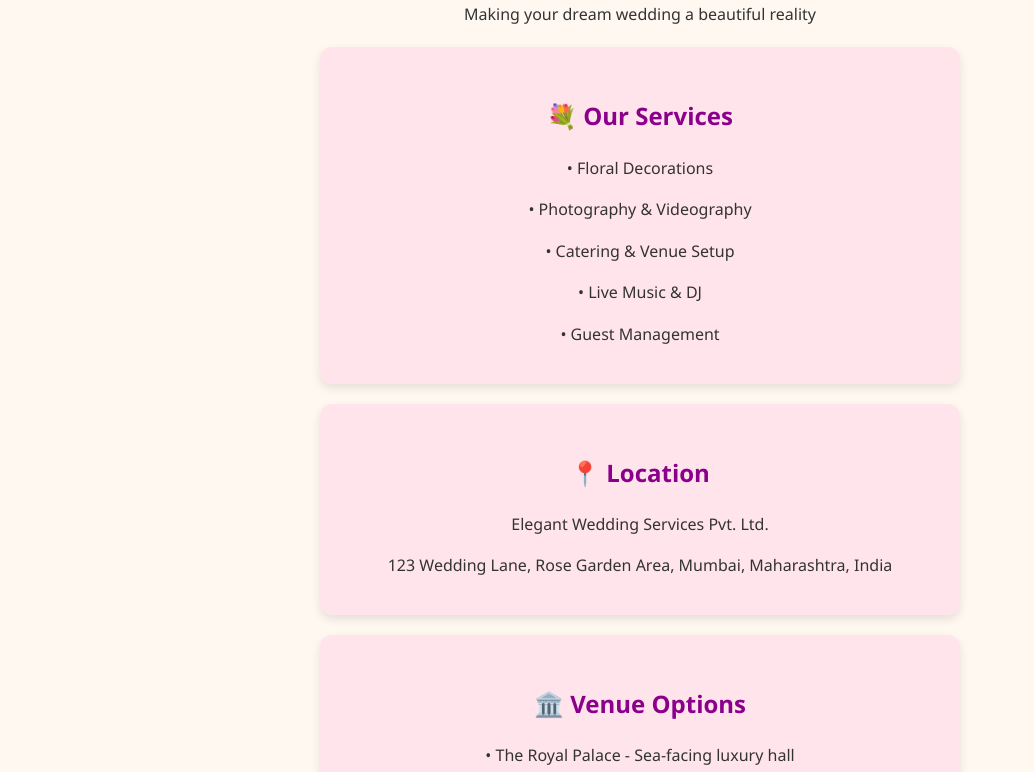
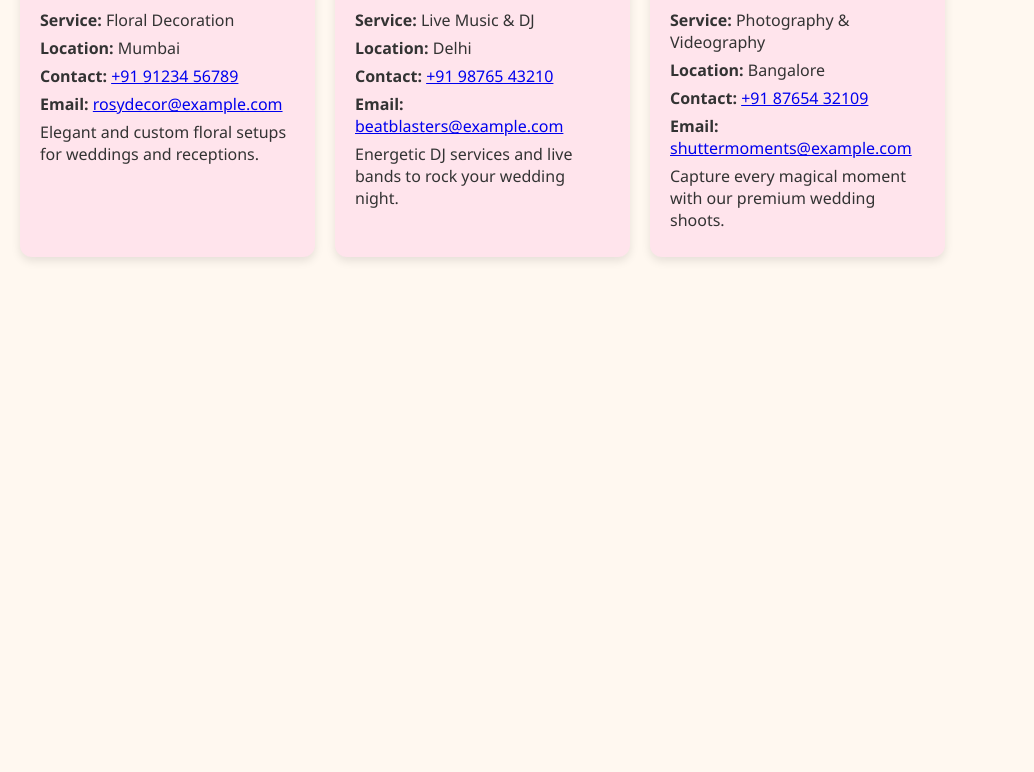
Before and after one commit to Kalyan9881/wedding-service-site, a plain HTML site: page INDEX.HTML in a window 1280 px wide. Shown: the part 178-950 px from the top of the page, without its empty margins (0-1034 px from the left). After the commit the page ends 800 px from the top, so only its background shows below. Drawn offline with Linux system fonts and the light colour scheme.

Commit message:
Update INDEX.HTML

```diff
--- a/INDEX.HTML
+++ b/INDEX.HTML
@@ -2,72 +2,87 @@
 <html lang="en">
 <head>
   <meta charset="UTF-8" />
-  <meta name="viewport" content="width=device-width, initial-scale=1.0" />
-  <title>Elegant Wedding Services</title>
+  <meta name="viewport" content="width=device-width, initial-scale=1.0"/>
+  <title>Wedding Marketplace</title>
   <style>
     body {
+      margin: 0;
       font-family: 'Segoe UI', sans-serif;
-      background: #fff8f0;
+      background-color: #fff8f0;
       color: #333;
-      text-align: center;
-      padding: 40px;
-      line-height: 1.6;
+      padding: 20px;
     }
     h1 {
+      text-align: center;
       color: #c71585;
-      font-size: 2.8em;
+      margin-bottom: 40px;
     }
-    h2 {
+    .grid {
+      display: grid;
+      grid-template-columns: repeat(auto-fill, minmax(280px, 1fr));
+      gap: 20px;
+    }
+    .card {
+      background-color: #ffe4ec;
+      border-radius: 12px;
+      padding: 20px;
+      box-shadow: 0 4px 10px rgba(0, 0, 0, 0.1);
+      transition: transform 0.2s;
+    }
+    .card:hover {
+      transform: translateY(-5px);
+    }
+    .card h2 {
+      margin: 0 0 10px;
       color: #8b008b;
-      margin-top: 30px;
     }
-    .section {
-      background: #ffe4ec;
-      padding: 20px;
-      margin: 20px auto;
-      max-width: 600px;
-      border-radius: 12px;
-      box-shadow: 0 4px 10px rgba(0,0,0,0.1);
+    .card p {
+      margin: 6px 0;
     }
     .contact a {
+      text-decoration: none;
       color: #8b008b;
-      text-decoration: none;
-      font-weight: bold;
     }
   </style>
 </head>
 <body>
 
-  <h1>🌸 Elegant Wedding Services 🌸</h1>
-  <p>Making your dream wedding a beautiful reality</p>
+  <h1>🌸 Wedding Services Marketplace 🌸</h1>
 
-  <div class="section">
-    <h2>💐 Our Services</h2>
-    <p>• Floral Decorations</p>
-    <p>• Photography & Videography</p>
-    <p>• Catering & Venue Setup</p>
-    <p>• Live Music & DJ</p>
-    <p>• Guest Management</p>
-  </div>
+  <div class="grid">
 
-  <div class="section">
-    <h2>📍 Location</h2>
-    <p>Elegant Wedding Services Pvt. Ltd.</p>
-    <p>123 Wedding Lane, Rose Garden Area, Mumbai, Maharashtra, India</p>
-  </div>
+    <!-- Card 1 -->
+    <div class="card">
+      <h2>Rosy Decorators</h2>
+      <p><strong>Service:</strong> Floral Decoration</p>
+      <p><strong>Location:</strong> Mumbai</p>
+      <p><strong>Contact:</strong> <a href="tel:+919123456789">+91 91234 56789</a></p>
+      <p><strong>Email:</strong> <a href="mailto:rosydecor@example.com">rosydecor@example.com</a></p>
+      <p>Elegant and custom floral setups for weddings and receptions.</p>
+    </div>
 
-  <div class="section">
-    <h2>🏛️ Venue Options</h2>
-    <p>• The Royal Palace - Sea-facing luxury hall</p>
-    <p>• Rose Garden Banquet - Outdoor lawn with floral decor</p>
-    <p>• White Pearl Resort - All-in-one wedding destination</p>
-  </div>
+    <!-- Card 2 -->
+    <div class="card">
+      <h2>DJ Beat Blasters</h2>
+      <p><strong>Service:</strong> Live Music & DJ</p>
+      <p><strong>Location:</strong> Delhi</p>
+      <p><strong>Contact:</strong> <a href="tel:+919876543210">+91 98765 43210</a></p>
+      <p><strong>Email:</strong> <a href="mailto:beatblasters@example.com">beatblasters@example.com</a></p>
+      <p>Energetic DJ services and live bands to rock your wedding night.</p>
+    </div>
 
-  <div class="section contact">
-    <h2>📞 Contact Us</h2>
-    <p>Phone: <a href="tel:+919999999999">+91 99999 99999</a></p>
-    <p>Email: <a href="mailto:info@elegantweddings.in">info@elegantweddings.in</a></p>
-    <p>Instagram: <a href="https://instagram.com/elegantweddings" target="_blank">@elegantweddings</a></p>
+    <!-- Card 3 -->
+    <div class="card">
+      <h2>Shutter Moments</h2>
+      <p><strong>Service:</strong> Photography & Videography</p>
+      <p><strong>Location:</strong> Bangalore</p>
+      <p><strong>Contact:</strong> <a href="tel:+918765432109">+91 87654 32109</a></p>
+      <p><strong>Email:</strong> <a href="mailto:shuttermoments@example.com">shuttermoments@example.com</a></p>
+      <p>Capture every magical moment with our premium wedding shoots.</p>
+    </div>
+
+    <!-- Add more cards below -->
+
   </div>
 
 </body>
```
